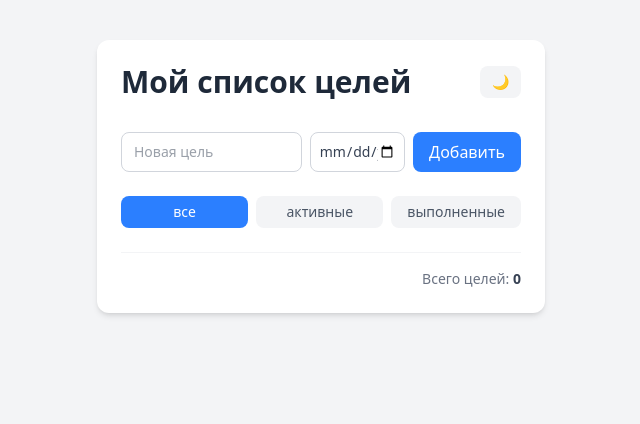
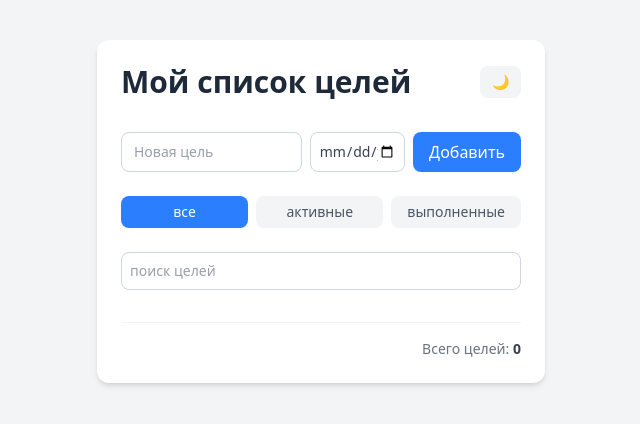
Before and after one commit to Dikiyvarenik/my-goals-site, a Next.js app: page / in a window 1280 px wide. Shown: the top 424 px of the page, without its empty margins (319-959 px from the left). Built offline with nearby package versions, Linux system fonts and the light colour scheme.

Commit message:
Add files via upload

```diff
--- a/app/page.tsx
+++ b/app/page.tsx
@@ -20,7 +20,9 @@ export default function Home() {
   const [editingId,setEditingId] =useState<string| null>(null);
   const [editText, setEditText] = useState("");
 
-  const[filter, setFilter] = useState("all")
+  const[filter, setFilter] = useState("all");
+
+  const[SearchQerty, setSearchQuerty] = useState("");
 
   const [darkMode, setDarkMode] = useState(false);
   useEffect(()=>{
@@ -76,12 +78,15 @@ export default function Home() {
     if (filter ==="active") return !goal.completed;
     if (filter ==="completed") return goal.completed;
     return true;
-  });
+    })
+     .filter(goal =>
+                goal.text.toLowerCase().includes(SearchQerty.toLocaleLowerCase())
+      );
+
   return (
      <div className="min-h-screen bg-gray-100 dark:bg-gray-900 flex flex-col items-center pt-10 px-4 transition-colors duration-300" >
         <div className="bg-white dark:bg-gray-800 p-6 rounded-xl shadow-md w-full max-w-md transition-colors duration-300">
 
-          {/* Шапка */}
           <div className="flex justify-between items-center mb-8">
             <h1 className="text-3xl font-bold text-gray-800 dark:text-white">Мой список целей</h1>
             <button
@@ -91,7 +96,6 @@ export default function Home() {
             </button>
           </div>
 
-          {/* Форма добавления */}
           <div className="flex flex-col sm:flex-row gap-2 mb-6 w-full">
               <input
                 type="text"
@@ -134,12 +138,23 @@ export default function Home() {
             ))}
           </div>
 
+          <input
+          type = "text"
+          placeholder="поиск целей"
+          value={SearchQerty}
+          onChange={(e)=>setSearchQuerty(e.target.value)}
+          className="w-full min-w-0 border border-gray-300 dark:border-gray-600 rounded-lg px-2 py-2 mb-4 outline-none focus:border-blue-500 bg-white dark:bg-gray-700 text-gray-700 dark:text-gray-200 text-sm cursor-pointer" >
+          </input>
+
           <ul>
             {[...goals].filter((goal)=> {
                 if (filter === "active") return !goal.completed;
                 if (filter === "completed") return goal.completed;
                 return true;
               })
+              .filter(goal =>
+                goal.text.toLowerCase().includes(SearchQerty.toLocaleLowerCase())
+              )
               .sort((a,b)=> Number(a.completed)-Number(b.completed))
               .map((goal)=>(
               <li key={goal.id} className="text-gray-700 dark:text-gray-200 py-2 border-b border-gray-100 dark:border-gray-700 last:border-none flex justify-between items-center group gap-2">
@@ -201,10 +216,14 @@ export default function Home() {
           </ul>
 
           <div className="mt-4 pt-4 border-t border-gray-100 dark:border-gray-700 text-sm text-gray-500 dark:text-gray-400 text-right">
-            {filter === "all" && "Всего целей: "}
-            {filter === "active" && "Активных целей: "}
-            {filter === "completed" && "Выполненных целей: "}
-            <span className="font-bold text-gray-700 dark:text-gray-200">{filteredGoals.length}</span>
+             {SearchQerty ? "Найдено целей: ":(
+              <>
+                {filter === "all" && "Всего целей: "}
+                {filter === "active" && "Активных целей: "}
+                {filter === "completed" && "Выполненных целей: "}
+              </>
+             )}
+              <span className="font-bold text-gray-700 dark:text-gray-200">{filteredGoals.length}</span>
           </div>
         </div>
      </div>
```
